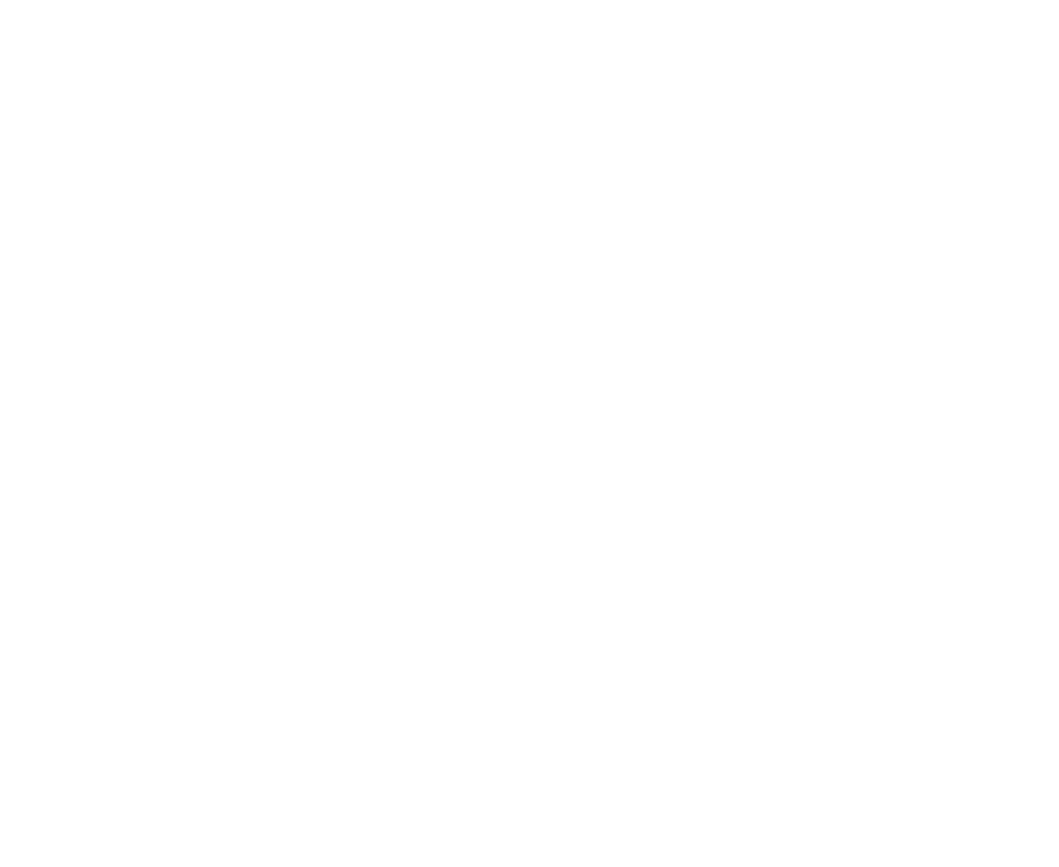
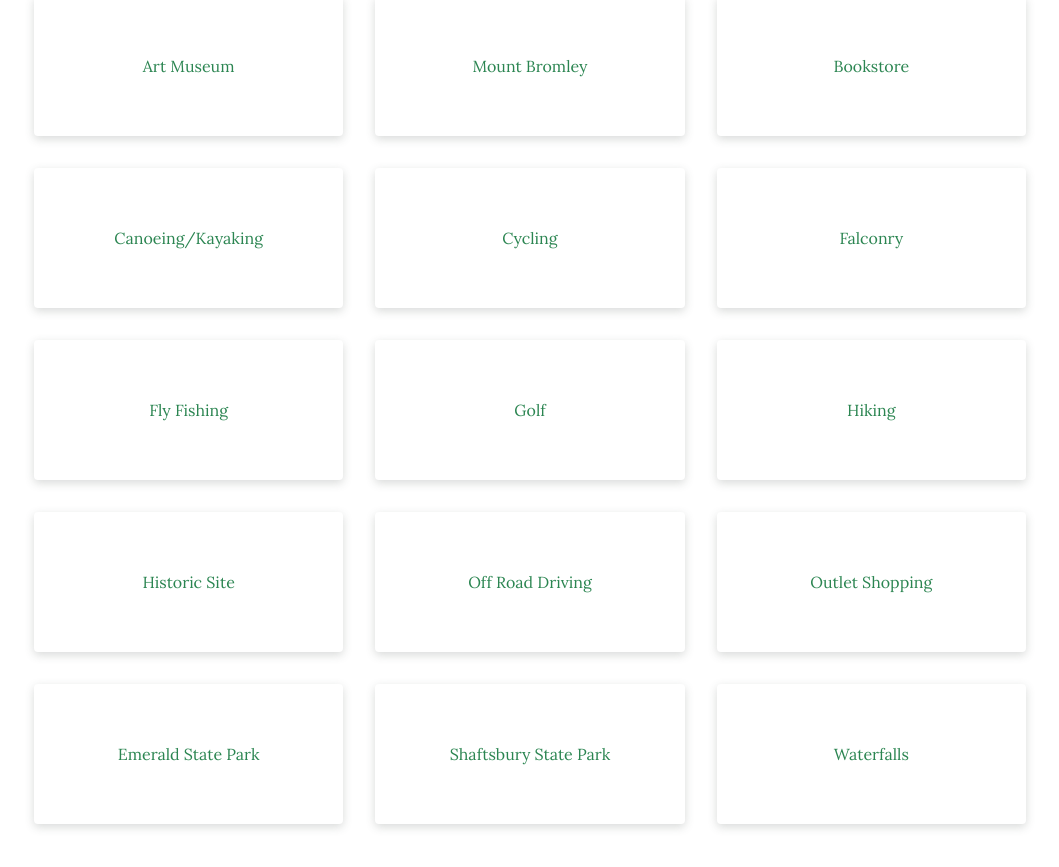
Before and after one commit to mrdavidjcole/michelle-andrew-wedding-website, a Next.js app: page /local-attractions in a window 1280 px wide. Before the commit this address had no page. Shown: the part 473-1340 px from the top of the page, without its empty margins (110-1169 px from the left). Before the commit the page ends 800 px from the top, so only its background shows below. Built offline with nearby package versions, Linux system fonts and the light colour scheme.

Commit message:
Create local attractions page

```diff
--- /dev/null
+++ b/pages/local-attractions.jsx
@@ -0,0 +1,162 @@
+import Head from "next/head";
+import GlobalStyles from "../components/global-styles.jsx";
+import Navigation from "../components/navigation.jsx";
+
+export default () => {
+  return (
+    <>
+      <Head>
+        <title>Michelle & Andrew | Local Attractions</title>
+        <meta name="viewport" content="initial-scale=1.0, width=device-width" />
+        <link
+          href="https://fonts.googleapis.com/css?family=Lora|Tangerine&display=swap"
+          rel="stylesheet"
+        />
+      </Head>
+      <GlobalStyles />
+      <Navigation />
+      <style jsx>{`
+        * {
+          box-sizing: border-box;
+          font-family: "Lora", serif;
+        }
+
+        .headings {
+          text-align: center;
+        }
+
+        h1 {
+          font-family: Tangerine, cursive;
+          font-size: 3em;
+          font-weight: 500;
+        }
+
+        .attractions {
+          display: flex;
+          flex-direction: row;
+          flex-wrap: wrap;
+          max-width: 80%;
+          margin: 2em auto;
+          justify-content: space-around;
+        }
+
+        a {
+          text-decoration: none;
+          color: rgb(43, 133, 81);
+          flex: 1 1 25%;
+          height: 140px;
+          background-color: #ffffff;
+          border-radius: 4px;
+          box-shadow: 0 3px 10px rgba(61, 70, 66, 0.2);
+          transition: box-shadow 300ms;
+          display: flex;
+          align-items: center;
+          justify-content: center;
+          margin: 1em;
+          min-width: 250px;
+        }
+
+        a:hover {
+          box-shadow: 0 3px 10px rgba(61, 70, 66, 0.4);
+          z-index: 1;
+        }
+      `}</style>
+
+      <div className="headings">
+        <h1>Local Attractions</h1>
+      </div>
+
+      <div className="attractions">
+        <a target="_blank" rel="noopener" href="https://www.svac.org/">
+          Art Museum
+        </a>
+        <a
+          target="_blank"
+          rel="noopener"
+          href="https://www.bromley.com/summer/attractions/mountain-adventure-park/"
+        >
+          Mount Bromley
+        </a>
+        <a target="_blank" rel="noopener" href="https://www.northshire.com/">
+          Bookstore
+        </a>
+        <a
+          target="_blank"
+          rel="noopener"
+          href="http://www.battenkill.com/trip/kill.htm"
+        >
+          Canoeing/Kayaking
+        </a>
+        <a target="_blank" rel="noopener" href="http://bikemanchestervt.com/">
+          Cycling
+        </a>
+        <a
+          target="_blank"
+          rel="noopener"
+          href="http://www.greenmountainfalconryschool.com/"
+        >
+          Falconry
+        </a>
+        <a
+          target="_blank"
+          rel="noopener"
+          href="https://m.orvis.com/product/manchester-vermont-fly-fishing-school/10ra"
+        >
+          Fly Fishing
+        </a>
+        <a
+          target="_blank"
+          rel="noopener"
+          href="http://www.equinoxresort.com/golf/"
+        >
+          Golf
+        </a>
+        <a
+          target="_blank"
+          rel="noopener"
+          href="http://www.equinoxresort.com/activities/preservation-trust-900-acres/"
+        >
+          Hiking
+        </a>
+        <a target="_blank" rel="noopener" href="https://hildene.org/">
+          Historic Site
+        </a>
+        <a
+          target="_blank"
+          rel="noopener"
+          href="https://experience.landroverusa.com/vermont/index.html"
+        >
+          Off Road Driving
+        </a>
+        <a
+          target="_blank"
+          rel="noopener"
+          href="http://manchesterdesigneroutlets.com/"
+        >
+          Outlet Shopping
+        </a>
+        <a
+          target="_blank"
+          rel="noopener"
+          href="https://vtstateparks.com/emerald.html"
+        >
+          Emerald State Park
+        </a>
+        <a
+          target="_blank"
+          rel="noopener"
+          href="https://vtstateparks.com/shaftsbury.html"
+        >
+          Shaftsbury State Park
+        </a>
+        <a
+          target="_blank"
+          rel="noopener"
+          href="https://www.fs.usda.gov/wps/portal/fsinternet/cs/recarea?ss=110920&navtype=BROWSEBYSUBJECT&cid=FSE_003738&navid=110240000000000&pnavid=110000000000000&recid=75341&actid=50&ttype=recarea&pname=Lye+Brook+Falls+Trail"
+        >
+          Waterfalls
+        </a>
+      </div>
+    </>
+  );
+};
```
